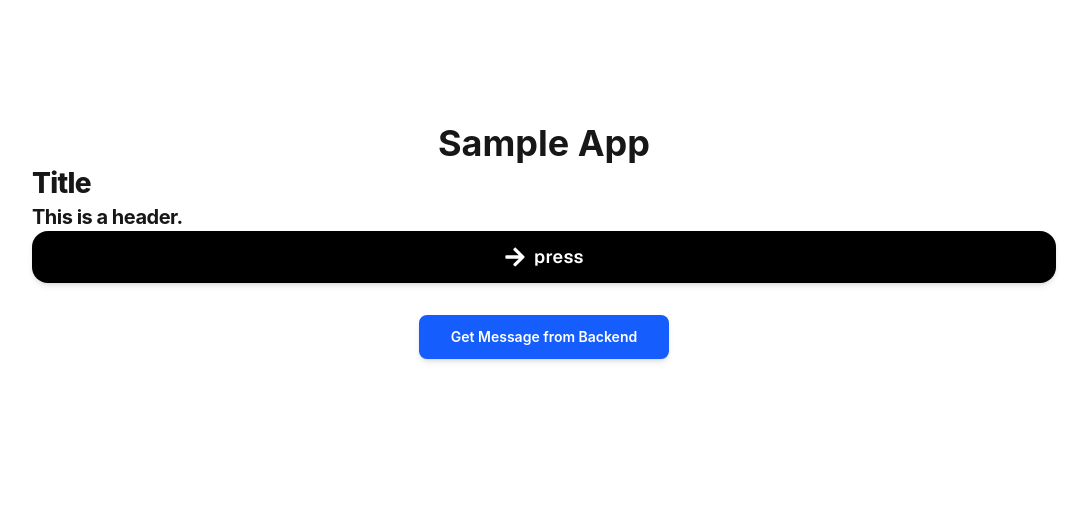
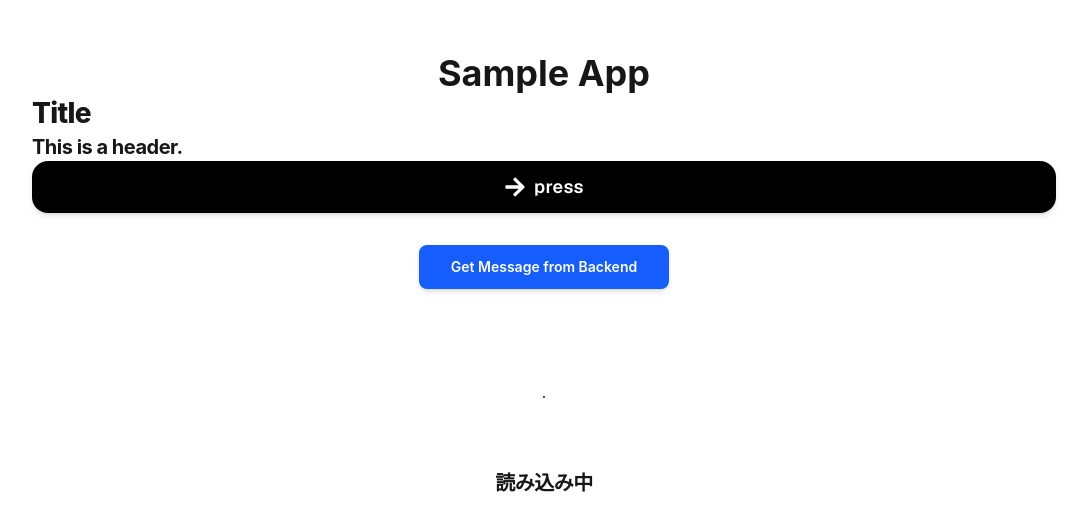
Before and after one commit to jphacks/sp_2509, a Next.js app in the folder frontend/: page / in a window 1280 px wide. Shown: the part 117-648 px from the top of the page, without its empty margins (96-1183 px from the left). Built offline with nearby package versions, Linux system fonts and the light colour scheme; no server answers.

Commit message:
feat:ローディング画面

```diff
--- a/frontend/src/app/page.tsx
+++ b/frontend/src/app/page.tsx
@@ -5,8 +5,22 @@ import Header from "../components/Header";
 import Title from '../components/Title';
 import RoutingButton from '../components/RoutingButton';
 import { FaArrowRight } from "react-icons/fa";
+import Loading from '../components/Loading';
 
 const API_URL = process.env.NEXT_PUBLIC_API_URL || "http://127.0.0.1:8000";
+
+interface Point {
+  x: number;
+  y: number;
+}
+
+// 例: ハート型の座標データ
+const starShapePoints: Point[] = [
+  { x: 50, y: 5 },   { x: 61.8, y: 38.2 }, { x: 98, y: 38.2 },
+  { x: 68.2, y: 61.8 }, { x: 79, y: 95 },   { x: 50, y: 76 },
+  { x: 21, y: 95 },   { x: 31.8, y: 61.8 }, { x: 2, y: 38.2 },
+  { x: 38.2, y: 38.2 }, { x: 50, y: 5 } // 閉じる
+];
 
 export default function Home() {
   const [message, setMessage] = useState('');
@@ -70,6 +84,11 @@ export default function Home() {
               </div>
             )}
           </div>
+
+
+          <div>
+            <Loading loadingText='読み込み中' points={starShapePoints}/>
+          </div>
         </div>
       </div>
     </main>
--- /dev/null
+++ b/frontend/src/components/Loading.tsx
@@ -0,0 +1,171 @@
+import React, { useEffect, useRef, useState } from 'react';
+
+interface Point {
+  x: number;
+  y: number;
+}
+
+type LoadingProps = {
+  loadingText: string;
+  points?: Point[];
+  size?: number;
+  strokeColor?: string;
+  strokeWidth?: number;
+  dotColor?: string;
+  dotSize?: number;
+  animationDuration?: number; // 描画 + 移動の時間
+  pauseDuration?: number;     // フェードアウト + 停止の時間
+};
+
+
+
+// ヘルパー関数: pointsToPathData (変更なし)
+const pointsToPathData = (points: Point[]): string => {
+    if (!points || points.length === 0) return '';
+    const margin = 10;
+    const viewBoxSize = 100;
+    const availableSize = viewBoxSize - margin * 2;
+    let minX = Infinity, maxX = -Infinity, minY = Infinity, maxY = -Infinity;
+    points.forEach(p => {
+        minX = Math.min(minX, p.x); maxX = Math.max(maxX, p.x);
+        minY = Math.min(minY, p.y); maxY = Math.max(maxY, p.y);
+    });
+    const shapeWidth = maxX - minX; const shapeHeight = maxY - minY;
+    const scale = Math.min(
+        shapeWidth > 0 ? availableSize / shapeWidth : Infinity,
+        shapeHeight > 0 ? availableSize / shapeHeight : Infinity
+    );
+    const effectiveScale = isFinite(scale) ? scale : 1;
+    const scaledWidth = shapeWidth * effectiveScale; const scaledHeight = shapeHeight * effectiveScale;
+    const offsetX = (viewBoxSize - scaledWidth) / 2; const offsetY = (viewBoxSize - scaledHeight) / 2;
+    const pathCommands = points.map((p, index) => {
+        const scaledX = ((p.x - minX) * effectiveScale) + offsetX;
+        const scaledY = ((p.y - minY) * effectiveScale) + offsetY;
+        return `${index === 0 ? 'M' : 'L'} ${scaledX.toFixed(3)} ${scaledY.toFixed(3)}`;
+    });
+    return pathCommands.join(' ');
+};
+
+
+export default function Loading({
+  loadingText,
+  points,
+  size = 64,
+  strokeColor = 'currentColor',
+  strokeWidth = 2,
+  dotColor = 'black',
+  dotSize = 6,
+  animationDuration = 2,
+  pauseDuration = 1,
+}: LoadingProps) {
+  const pathRef = useRef<SVGPathElement>(null);
+  const [pathLength, setPathLength] = useState<number>(0);
+  const [pathData, setPathData] = useState<string>('');
+  const pathId = "loading-path-" + Math.random().toString(36).substring(7);
+
+  const totalDuration = animationDuration + pauseDuration;
+  const activeEndKeyTime = (animationDuration / totalDuration).toFixed(3);
+
+
+
+  useEffect(() => {
+    if (points && points.length > 0) {
+      const data = pointsToPathData(points);
+      setPathData(data);
+      requestAnimationFrame(() => {
+        if (pathRef.current) {
+          setPathLength(pathRef.current.getTotalLength());
+        }
+      });
+    } else {
+      setPathData('');
+      setPathLength(0);
+    }
+  }, [points, size]);
+
+  if (points && points.length > 0 && pathData) {
+    return (
+      <div className="flex flex-col items-center justify-center p-4">
+        <svg
+          width={size}
+          height={size}
+          viewBox="0 0 100 100"
+          className="mb-4"
+        >
+          <path
+            id={pathId}
+            ref={pathRef}
+            d={pathData}
+            fill="none"
+            stroke={strokeColor}
+            strokeWidth={strokeWidth * 100 / size}
+            strokeLinecap="round"
+            strokeLinejoin="round"
+            strokeDasharray={pathLength}
+            strokeDashoffset={pathLength}
+            strokeOpacity="1"
+          >
+            {/* stroke-dashoffsetアニメーション */}
+            <animate
+              attributeName="stroke-dashoffset"
+              values={`${pathLength}; 0; 0`}
+              keyTimes={`0; ${activeEndKeyTime}; 1`}
+              dur={`${totalDuration}s`}
+              calcMode="linear" // ★★★ 追加: 線形補間を指定 ★★★
+              repeatCount="indefinite"
+            />
+            {/* stroke-opacityアニメーション */}
+            <animate
+              attributeName="stroke-opacity"
+              values="1; 1; 0"
+              keyTimes={`0; ${activeEndKeyTime}; 1`}
+              dur={`${totalDuration}s`}
+              calcMode="linear" // ★★★ 追加: 線形補間を指定 ★★★
+              repeatCount="indefinite"
+            />
+          </path>
+
+          <circle fill={dotColor} r={dotSize} visibility="hidden">
+            {/* パス移動アニメーション */}
+            <animateMotion
+              keyPoints="0; 1; 1"
+              keyTimes={`0; ${activeEndKeyTime}; 1`}
+              calcMode="linear" // ★★★ 確認: デフォルトで線形だが明示 ★★★
+              dur={`${totalDuration}s`}
+              repeatCount="indefinite"
+            >
+              <mpath href={`#${pathId}`} />
+            </animateMotion>
+
+            {/* 表示/非表示アニメーション */}
+            <animate
+              attributeName="visibility"
+              values="hidden; visible; hidden; hidden"
+              keyTimes={`0; 0.001; ${activeEndKeyTime}; 1`}
+              dur={`${totalDuration}s`}
+              // visibilityは離散的なのでcalcModeは不要
+              repeatCount="indefinite"
+            />
+          </circle>
+        </svg>
+
+        <h1 className="text-xl font-bold tracking-tight text-center">{loadingText}</h1>
+      </div>
+    );
+  }
+else{
+    console.log(points);
+  // pointsがない場合はスピナーアニメーション
+  return (
+    <div className="flex flex-col items-center justify-center p-4">
+      <div className="mb-4 h-8 w-8 animate-spin rounded-full border-4 border-solid border-current border-e-transparent align-[-0.125em] text-primary motion-reduce:animate-[spin_1.5s_linear_infinite]" role="status">
+        <span className="!absolute !-m-px !h-px !w-px !overflow-hidden !whitespace-nowrap !border-0 !p-0 ![clip:rect(0,0,0,0)]">
+          Loading...
+        </span>
+      </div>
+      <h1 className="text-xl font-bold tracking-tight text-center">{loadingText}</h1>
+    </div>
+  );
+}
+
+};
```
